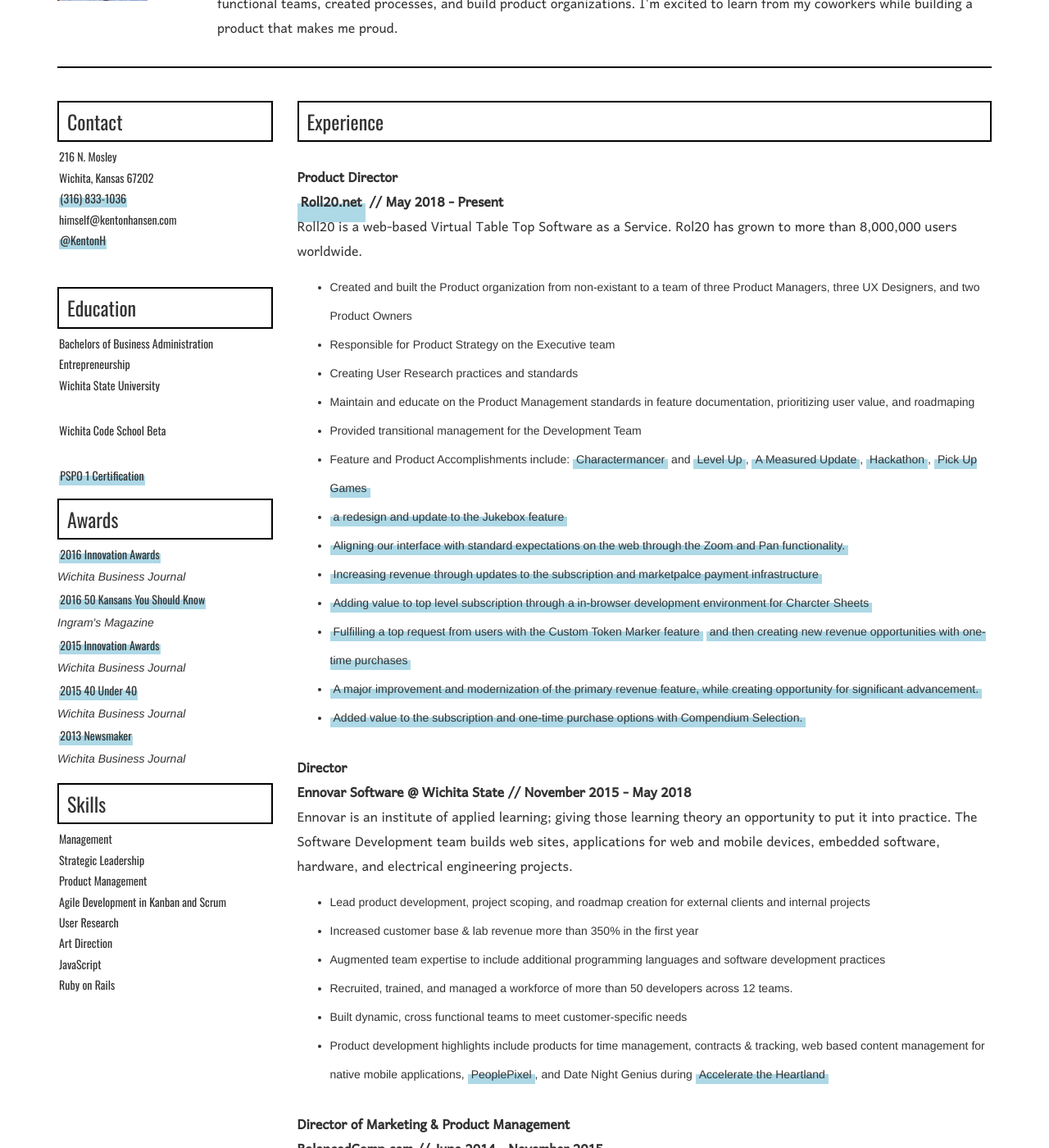
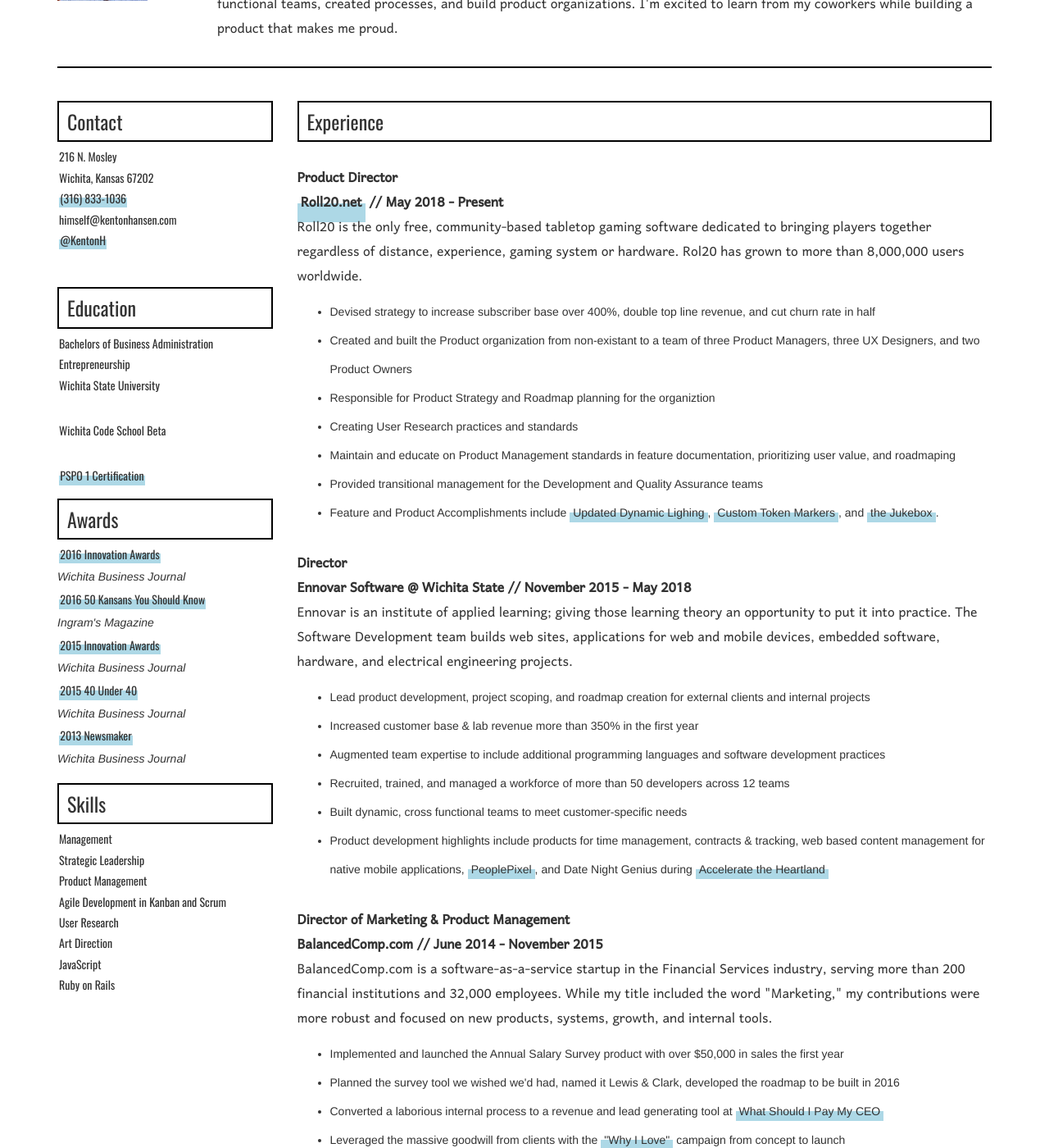
Before and after one commit to kentonh/kentonh, a Jekyll site: the page resume/index.html, which Jekyll copies as it is, in a window 1280 px wide and 1400 px high, scrolled down 319 px. Shown: the whole window at 82% size. Built offline with Jekyll 4.4.1, drawn with Linux system fonts in a browser that asks for light colours.

Commit message:
Roll20 accomplishments

```diff
--- a/resume/index.html
+++ b/resume/index.html
@@ -47,22 +47,17 @@
           <h3>Experience</h3>
           <br>
           <p><strong>Product Director<br><a href="http://roll20.net">Roll20.net</a> // May 2018 - Present</strong><br>
-            Roll20 is a web-based Virtual Table Top Software as a Service. Rol20 has grown to more than 8,000,000 users worldwide.
+            Roll20 is the only free, community-based tabletop gaming software dedicated to bringing players together regardless of distance, experience, gaming system or hardware. Rol20 has grown to more than 8,000,000 users worldwide.
           </p>
           <ul>
+            <li>Devised strategy to increase subscriber base over 400%, double top line revenue, and cut churn rate in half</li>
             <li>Created and built the Product organization from non-existant to a team of three Product Managers, three UX Designers, and two Product Owners</li>
-            <li>Responsible for Product Strategy on the Executive team</li>
+            <li>Responsible for Product Strategy and Roadmap planning for the organiztion</li>
             <li>Creating User Research practices and standards</li>
-            <li>Maintain and educate on the Product Management standards in feature documentation, prioritizing user value, and roadmaping</li>
-            <li>Provided transitional management for the Development Team</li>
-            <li>Feature and Product Accomplishments include: <a href="https://blog.roll20.net/post/174605836435/meet-the-charactermancer-roll20s-new">Charactermancer</a> and <a href="https://blog.roll20.net/post/181846550085/charactermancer-levels-up-go-beyond-level-1">Level Up</a>, <a href="https://blog.roll20.net/post/176992936800/a-measured-update-live">A Measured Update</a>, <a href="https://blog.roll20.net/post/178925695335/roll20-hacktoberfest-2018">Hackathon</a>, <a href="https://blog.roll20.net/post/179831751355/pick-up-games-on-roll20-find-a-group-fast">Pick Up Games</a></li>
-            <li><a href="https://blog.roll20.net/post/184601267890/shiny-new-bring-your-own-beat-features-are-here">a redesign and update to the Jukebox feature</a></li>
-            <li><a href="https://blog.roll20.net/post/188837771010/zoom-zoom-zoom">Aligning our interface with standard expectations on the web through the Zoom and Pan functionality.</a></li>
-            <li><a href="https://blog.roll20.net/post/188837648655/payment-system-update">Increasing revenue through updates to the subscription and marketpalce payment infrastructure</a></li>
-            <li><a href="https://blog.roll20.net/posts/new-pro-feature-custom-sheet-sandbox/">Adding value to top level subscription through a in-browser development environment for Charcter Sheets</a></li>
-            <li><a href="https://blog.roll20.net/post/190124489145/custom-token-markers-here-we-come">Fulfilling a top request from users with the Custom Token Marker feature</a> <a href="https://blog.roll20.net/posts/custom-token-marker-sets-now-available-for/">and then creating new revenue opportunities with one-time purchases</a></li>
-            <li><a href="https://blog.roll20.net/posts/retiring-legacy-dynamic-lighting-what-you-need-to-know/">A major improvement and modernization of the primary revenue feature, while creating opportunity for significant advancement.</a></li>
-            <li><a href="https://blog.roll20.net/posts/compendium-selection-now-on-roll20/">Added value to the subscription and one-time purchase options with Compendium Selection.</a></li>
+            <li>Maintain and educate on Product Management standards in feature documentation, prioritizing user value, and roadmaping</li>
+            <li>Provided transitional management for the Development and Quality Assurance teams</li>
+            <li>Feature and Product Accomplishments include <a href="https://blog.roll20.net/posts/retiring-legacy-dynamic-lighting-what-you-need-to-know/">Updated Dynamic Lighing</a>, <a href="http://web.archive.org/web/20210320042843/https://blog.roll20.net/posts/custom-token-markers-here-we-come">Custom Token Markers</a>, and <a href="https://web.archive.org/web/20210320053357/https://blog.roll20.net/posts/shiny-new-bring-your-own-beat-features-are-here/">the Jukebox</a>.</li>
+
           </ul>
           <br>
           <p><strong>Director<br>Ennovar Software @ Wichita State // November 2015 - May 2018</strong><br>
@@ -72,7 +67,7 @@
             <li>Lead product development, project scoping, and roadmap creation for external clients and internal projects</li>
             <li>Increased customer base &amp; lab revenue more than 350% in the first year</li>
             <li>Augmented team expertise to include additional programming languages and software development practices</li>
-            <li>Recruited, trained, and managed a workforce of more than 50 developers across 12 teams.</li>
+            <li>Recruited, trained, and managed a workforce of more than 50 developers across 12 teams</li>
             <li>Built dynamic, cross functional teams to meet customer-specific needs</li>
             <li>Product development highlights include products for time management, contracts &amp; tracking, web based content management for native mobile applications, <a href="http://kentonhansen.com/10-People-Pixel/">PeoplePixel</a>, and Date Night Genius during <a href="http://www.kansas.com/entertainment/restaurants/dining-with-denise-neil/article109423787.html" target="_blank">Accelerate the Heartland</a></li>
           </ul>
```
Also changed, not shown: _posts/2018-05-20-A-Year-atRoll20.md (added, +30 -0 lines).
